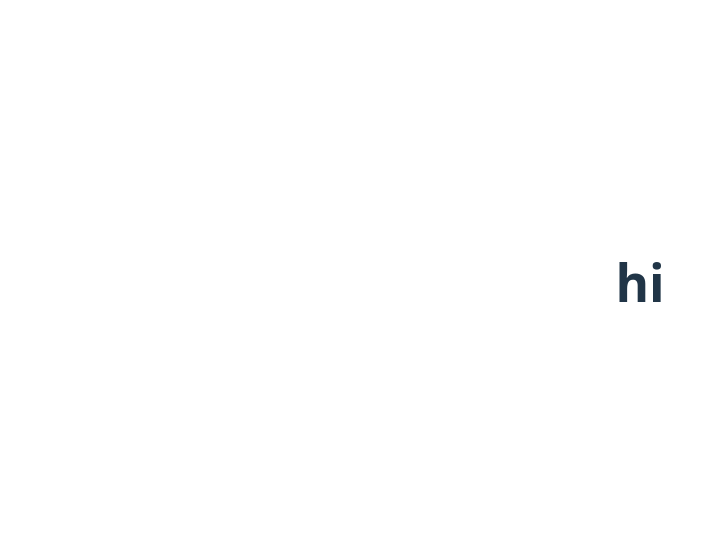
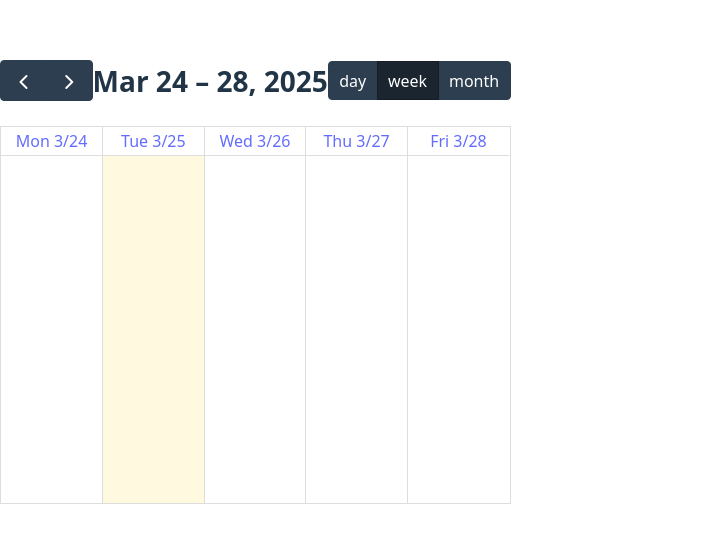
Before and after one commit to alyssacheong/hackathon, a React (Vite) app in the folder frontend/: page / in a window 1280 px wide. Shown: the part 118-660 px from the top of the page, without its empty margins (0-724 px from the left). Built offline with nearby package versions, Linux system fonts and the light colour scheme.

Commit message:
added calendar

```diff
--- a/frontend/src/App.tsx
+++ b/frontend/src/App.tsx
@@ -1,14 +1,13 @@
+// src/App.tsx
+import React from 'react';
+import Calendar from './components/Calendar';
 
-import './App.css'
+const App: React.FC = () => {
+    return (
+        <div className="app">
+            <Calendar/>
+        </div>
+    );
+};
 
-import Page from './pages/page'
-function App() {
-
-  return (
-    <>
-     <Page></Page>
-    </>
-  )
-}
-
-export default App
+export default App;
--- /dev/null
+++ b/frontend/src/components/Calendar.module.css
@@ -0,0 +1,5 @@
+.calendarContainer {
+    display: flex;
+  justify-content: center;
+
+}
--- /dev/null
+++ b/frontend/src/components/Calendar.tsx
@@ -0,0 +1,26 @@
+import FullCalendar from '@fullcalendar/react'
+import dayGridPlugin from '@fullcalendar/daygrid'
+import styles from './Calendar.module.css'
+
+export default function Calendar() {
+  return (
+    <div className={styles.calendarContainer}>
+      <FullCalendar
+        plugins={[dayGridPlugin]}
+        initialView="dayGridWeek"
+        weekends={false}
+        events={[
+          { title: 'event 1', date: '2025-04-01' },
+          { title: 'event 2', date: '2025-04-02' }
+          // ideally put in events from db here
+        ]}
+        editable={true}
+        headerToolbar={{
+          left: 'prev,next',
+          center: 'title',
+          right: 'dayGridDay,dayGridWeek,dayGridMonth' // user can switch between the two
+        }}
+      />
+    </div>
+  )
+}
--- a/frontend/src/pages/page.tsx
+++ b/frontend/src/pages/page.tsx
@@ -1,12 +1,13 @@
 import supabase from "../supabase";
+import Calendar from "../components/Calendar";
 
 const Page = () => {
-    console.log(supabase)
-    return (
-        <div>
-            <h1>hi</h1>
-        </div>
-    )
+  console.log(supabase)
+  return (
+    <>
+      <Calendar />
+    </>
+  )
 }
 
 export default Page
```
Also changed, not shown: frontend/package.json (+7 -0 lines), 1 other file (tests, documents, lock files or other folders).
